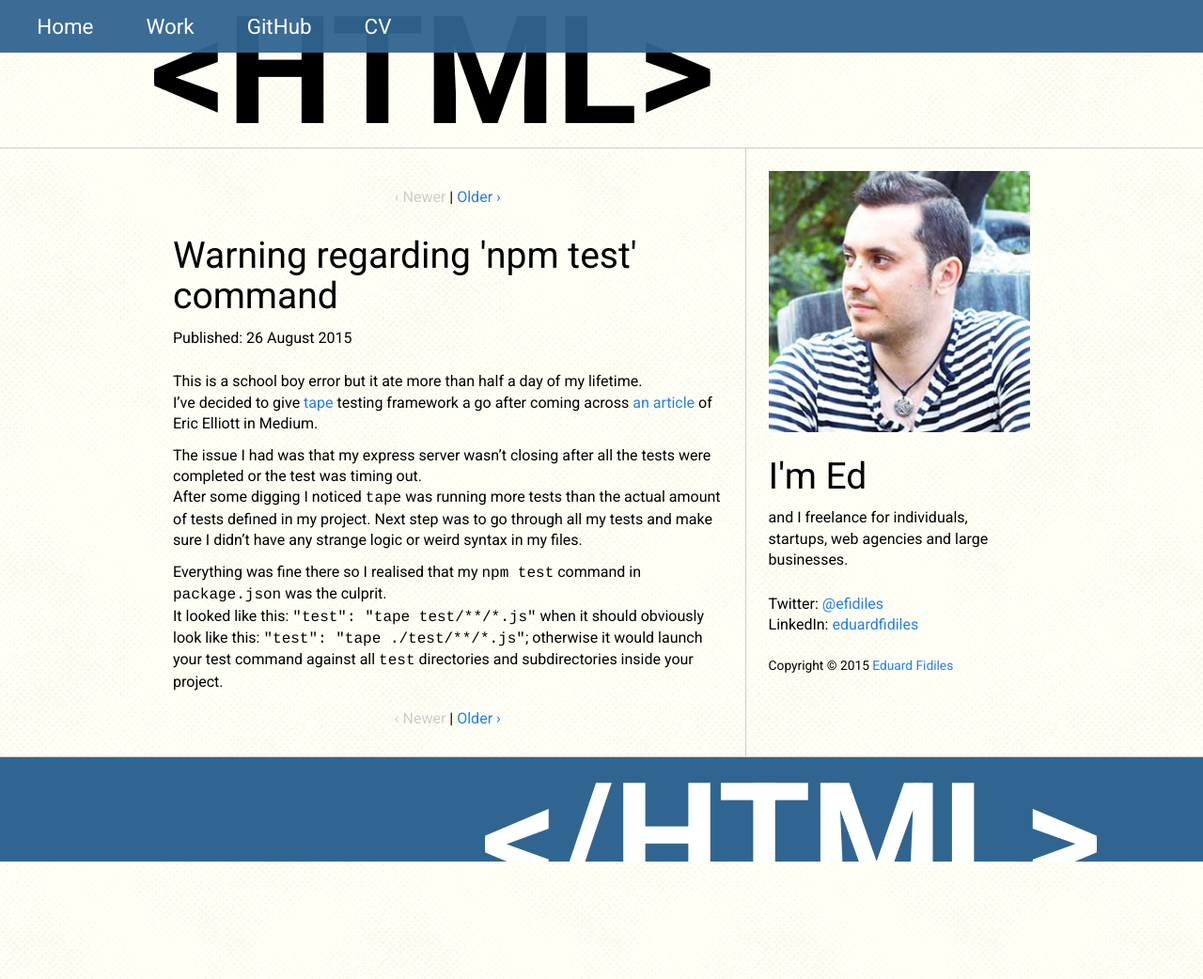
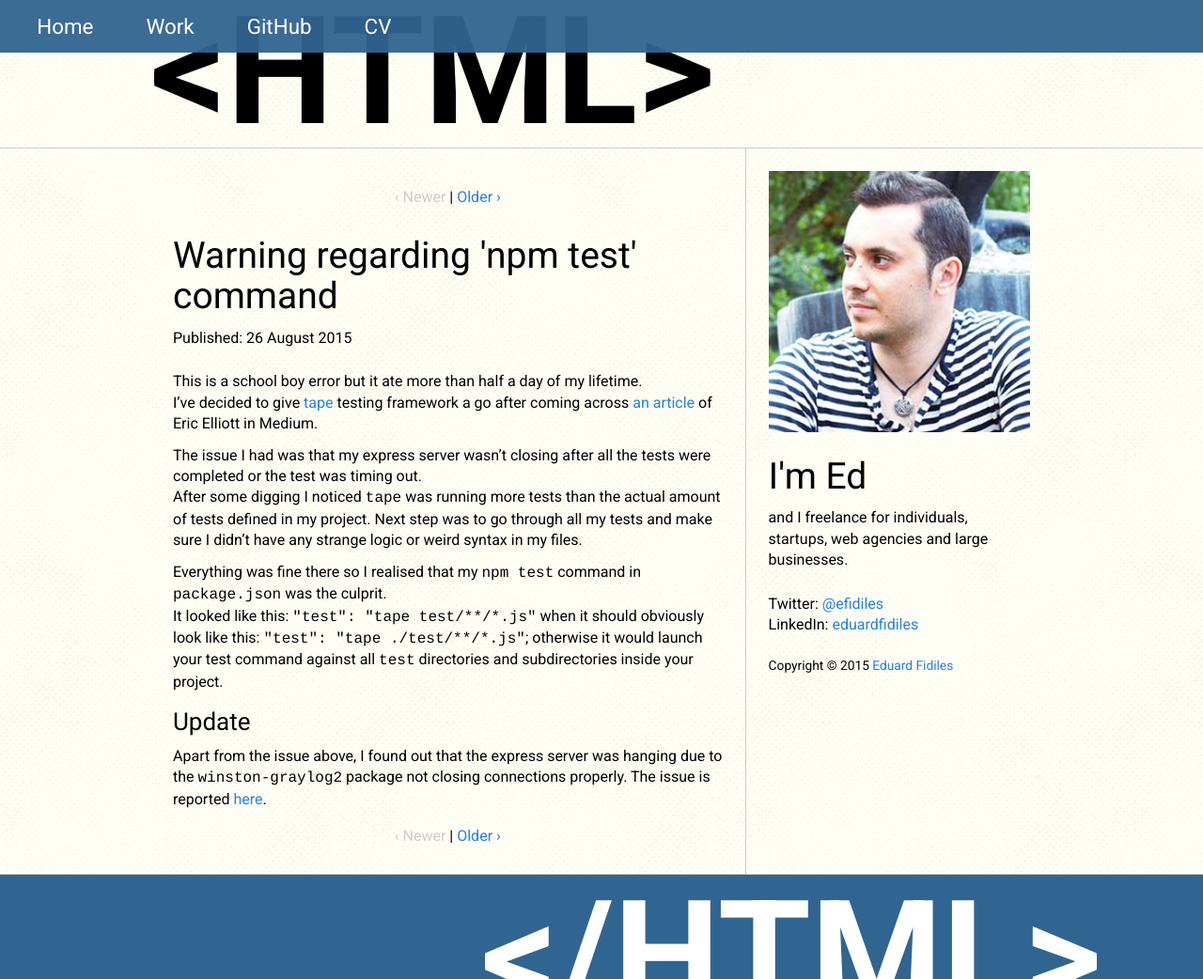
Before and after one commit to efidiles/efidiles.github.io, a Jekyll site: the page built from _posts/blog/2015-08-26-warning-regarding-npm-test-command.md, in a window 1280 px wide and 1042 px high. Shown: the whole window at 94% size. Built offline with Jekyll 4.4.1, drawn with Linux system fonts in a browser that asks for light colours; nearby versions of some CDN libraries; Markdown is read by kramdown in place of the engine named in the settings.

Commit message:
add update

```diff
--- a/_posts/blog/2015-08-26-warning-regarding-npm-test-command.md
+++ b/_posts/blog/2015-08-26-warning-regarding-npm-test-command.md
@@ -15,3 +15,7 @@ After some digging I noticed `tape` was running more tests than the actual amoun
 
 Everything was fine there so I realised that my `npm test` command in `package.json` was the culprit.
 It looked like this: `"test": "tape test/**/*.js"` when it should obviously look like this: `"test": "tape ./test/**/*.js"`; otherwise it would launch your test command against all `test` directories and subdirectories inside your project.
+
+### Update
+
+Apart from the issue above, I found out that the express server was hanging due to the `winston-graylog2` package not closing connections properly. The issue is reported <a href="https://github.com/namshi/winston-graylog2/issues/24" target="_blank">here</a>.
```
